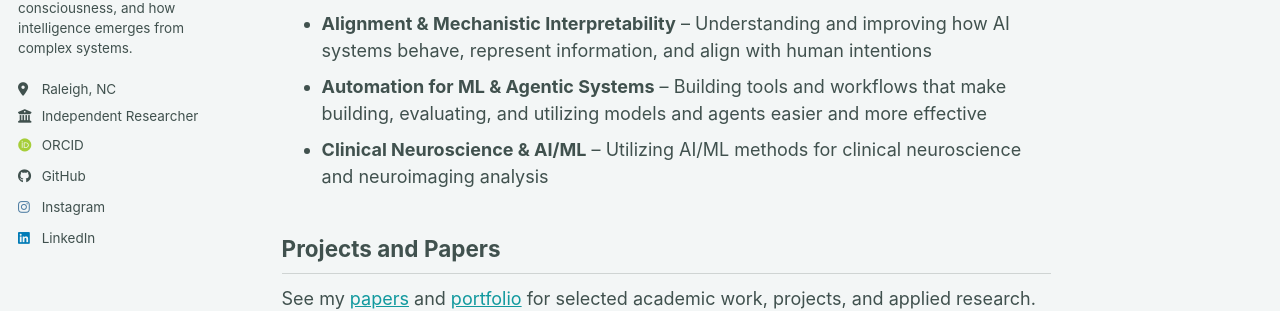
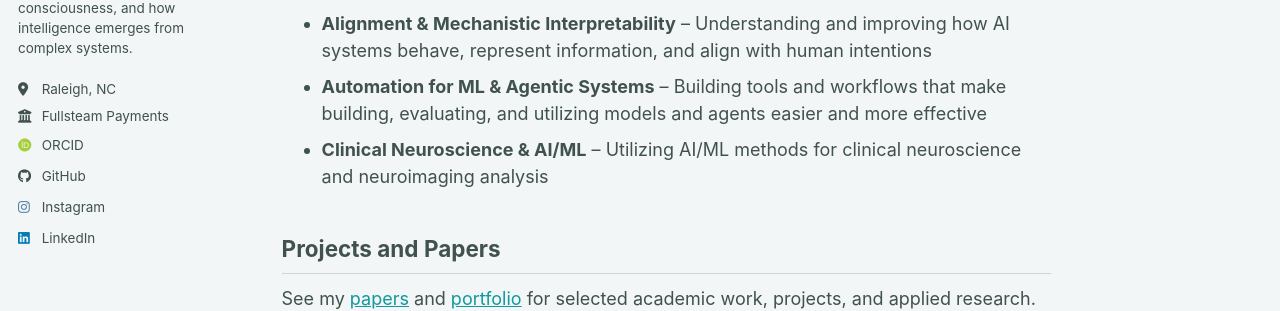
Before and after one commit to joncking/joncking.github.io, a Jekyll site: the page built from _pages/about.md, in a window 1280 px wide. Shown: the part 421-732 px from the top of the page. Built offline with Jekyll 4.4.1, drawn with Linux system fonts in a browser that asks for light colours; some web fonts are replaced; a script bundle is joined from its source files by our own code; library files that are not in the unit come from our copies.

Commit message:
update employer

```diff
--- a/_config.yml
+++ b/_config.yml
@@ -27,7 +27,7 @@ author:
   pronouns         : # example: "she/her"
   bio              : "AI/ML engineering leader shipping production systems in industry, with research interests in clinical neuroscience, computational consciousness, and how intelligence emerges from complex systems."
   location         : "Raleigh, NC"
-  employer         : "Independent Researcher"
+  employer         : "Fullsteam Payments"
   uri              : # URL
   email            : # Update with your email
 
```
